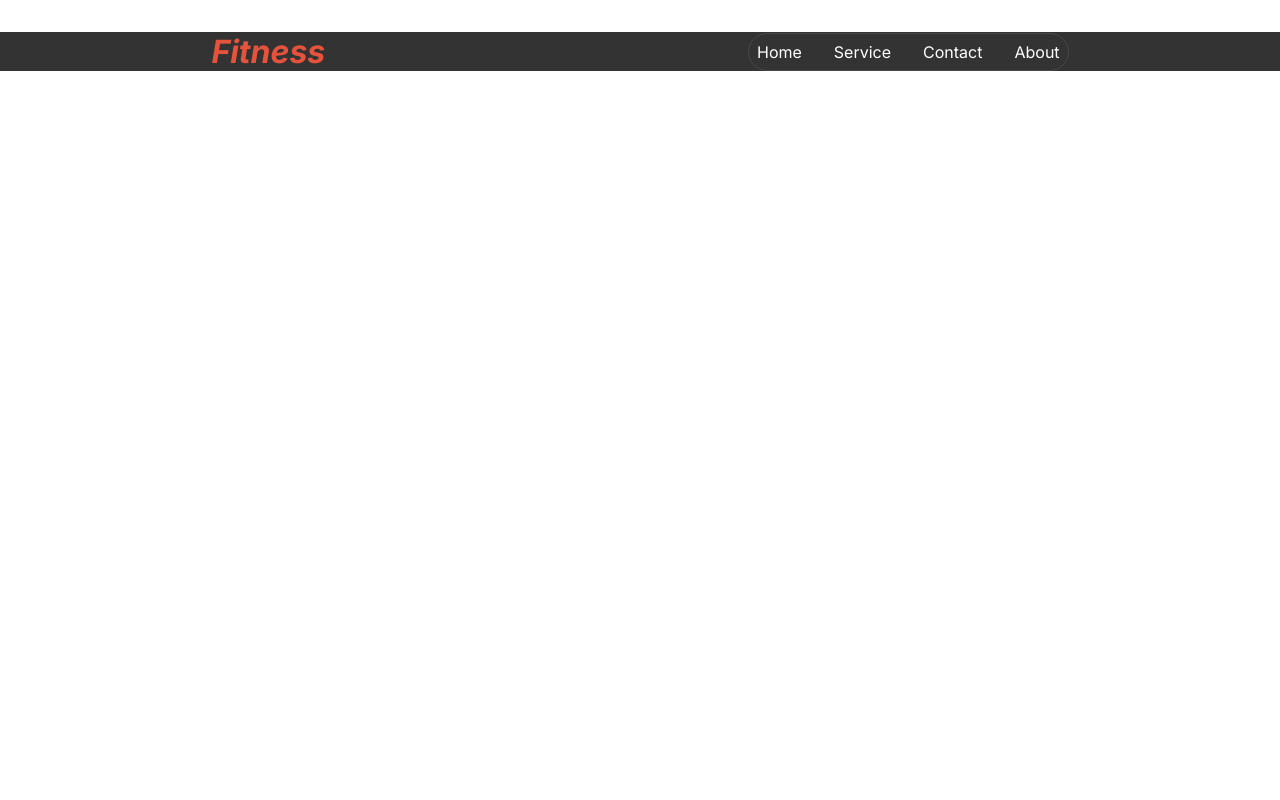
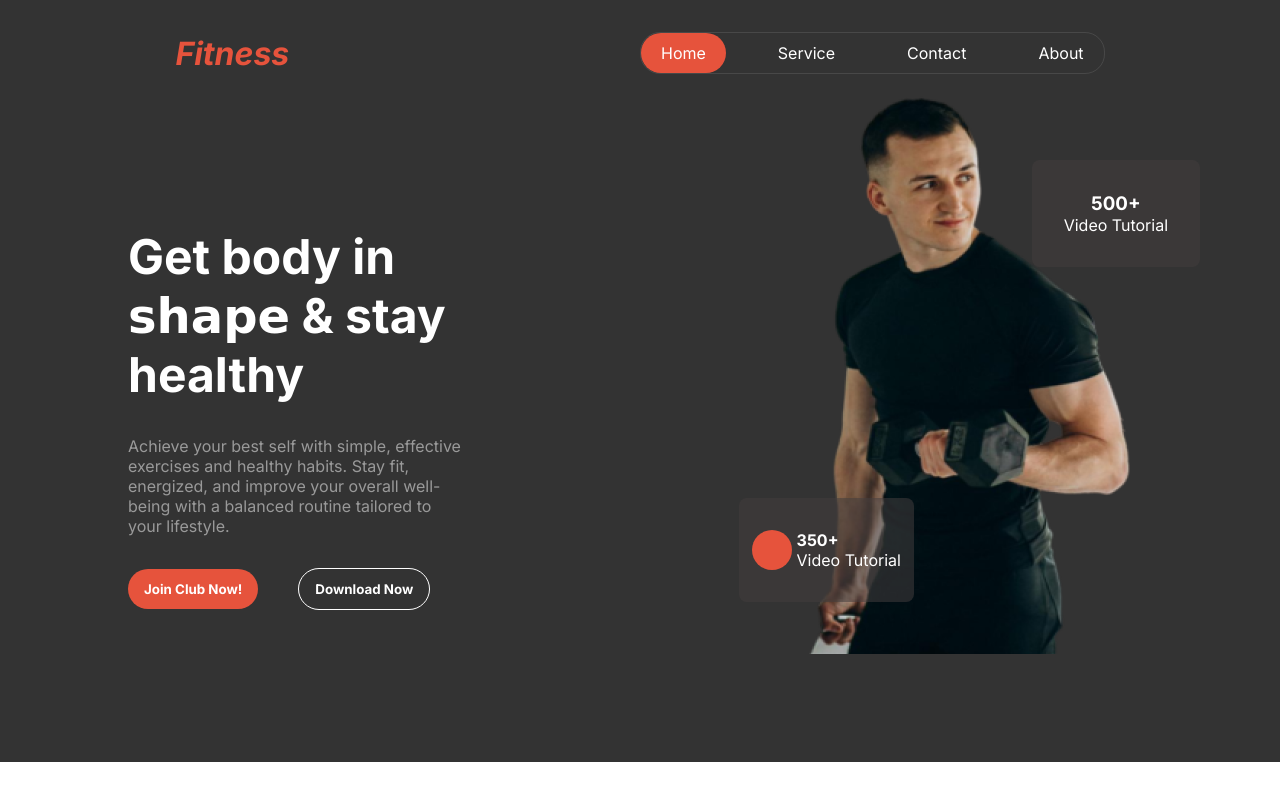
Before and after one commit to fahmidurshanto/B10A2-versatile-ui, a plain HTML site: page index.html in a window 1280 px wide. Drawn offline with nearby package versions, Linux system fonts and the light colour scheme; a web font is replaced by a local one.

Commit message:
Added banner section for desktop screen view

```diff
--- a/index.html
+++ b/index.html
@@ -13,7 +13,7 @@
         <nav>
             <h1 id="logo"><i>Fitness</i></h1>
             <ul class="nav-lists flex-center">
-                <li class="list-items">Home</li>
+                <li id="active" class="list-items">Home</li>
                 <li class="list-items">Service</li>
                 <li class="list-items">Contact</li>
                 <li class="list-items">About</li>
@@ -23,7 +23,29 @@
             </div>
         </nav>
         <section class="banner">
-
+            <div class="banner-item">
+                <h1 class="banner-title">Get body in <br><span class="font-updock">shape</span> & stay <br> healthy</h1>
+                <p class="description">Achieve your best self with simple, effective exercises and healthy habits. Stay fit, energized, and improve your overall well-being with a balanced routine tailored to your lifestyle.</p>
+                <div class="btn-container">
+                    <button class="btn-orange">Join Club Now!</button>
+                    <button class="btn-outline">Download Now</button>
+                </div>
+            </div>
+            <div class="banner-item">
+                <img src="./images/Images-2.png" alt="">
+                <div class="badge">
+                    <div class="circle"></div>
+                    <div>
+                        <h4>350+</h4>
+                        <p>Video Tutorial</p>
+                    </div>
+                </div>
+                <div class="badge2">
+                        <h3>500+</h3>
+                        <p>Video Tutorial</p>
+                    </div>
+                </div>
+            </div>
         </section>
     </header>
 </body>
--- a/styles/styles.css
+++ b/styles/styles.css
@@ -26,7 +26,7 @@
 
 /* Header styles */
 header{
-    background: linear-gradient(180.00deg, rgb(17, 17, 17),rgba(119, 119, 119, 0) 100%);
+    background-color: #333;
 }
 
 
@@ -34,7 +34,7 @@ header{
 nav{
     color: white;
     background-color: #333;
-    margin-top: 2rem;
+    padding-top: 2rem;
     display: flex;
     justify-content: space-around;
     align-items: center;
@@ -48,18 +48,101 @@ nav{
 .nav-lists{
     gap: 2rem;
     border: 1px solid rgba(255, 255, 255, 0.1);
-    padding: 8px;
     border-radius: 20px;
 }
 .list-items{
     list-style: none;
+    padding: 10px 20px;
+    border-radius: 20px;
 }
 #hamburger{
     display: none;
 }
+#active{
+    background-color: #E6533C;
+}
+/* -------------------------------- */
 
-
-
+/* Banner styles */
+.banner{
+    display: flex;
+    justify-content: space-between;
+    align-items: center;
+    padding: 0 2rem;
+    width: 80%;
+    margin: 0 auto;
+}
+.banner-title{
+    width: 50%;
+    font-size: 3em;
+    color: white;
+    font-weight: bolder;
+    padding: 2rem 0;
+}
+.description{
+    font-size: 1rem;
+    color: rgba(255, 255, 255, 0.5);
+    width: 50%;
+}
+.btn-orange{
+    background-color: rgb(230, 83, 60);
+    padding: 12px  16px;
+    font-weight: bold;
+    color: white;
+    border: none;
+    border-radius: 2.8rem;
+}
+.btn-outline{
+    background-color: transparent;
+    padding: 12px  16px;
+    font-weight: bold;
+    color: white;
+    border: 1px solid white;
+    border-radius: 2.8rem;
+}
+.btn-container{
+    display: flex;
+    align-items: center;
+    gap: 2.5rem;
+    padding: 2rem 0;
+}
+.circle{
+    width: 40px;
+    height: 40px;
+    border-radius: 50%;
+    background-color: #E6533C;
+}
+.badge{
+    display: flex;
+    position: relative;
+    bottom: 10rem;
+    gap: 5px;
+    left: -4rem;
+    justify-content: center;
+    align-items: center;
+    padding: 2rem 0;
+    border-radius: 8px;
+    width: 50%;
+    background-color: #443e3e8a;
+    color: white;
+}
+.badge2{
+    color: white;
+    text-align: center;
+    position: absolute;
+    top:10rem;
+    right: 5rem;
+    gap: 5px;
+    font: bolder;
+    justify-content: center;
+    align-items: center;
+    padding: 2rem;
+    border-radius: 8px;
+    background-color: #443e3e8a;
+}
+.badge2>h3{
+    font-weight: bolder;
+}
 @media screen and (max-width: 576px) {
     nav{
         justify-content: space-between;
@@ -70,4 +153,8 @@ nav{
     #hamburger{
         display: block;
     }
+    .badge2{
+        padding: 4rem;
+    }
+
 }
```
Also changed, not shown: images/Images-2.png (renamed from images/Images 2.png), images/image-2.png (renamed from images/image 2.png), images/image-3.png (renamed from images/image 3.png), images/image-4.png (renamed from images/image 4.png), images/image-5.png (renamed from images/image 5.png).
